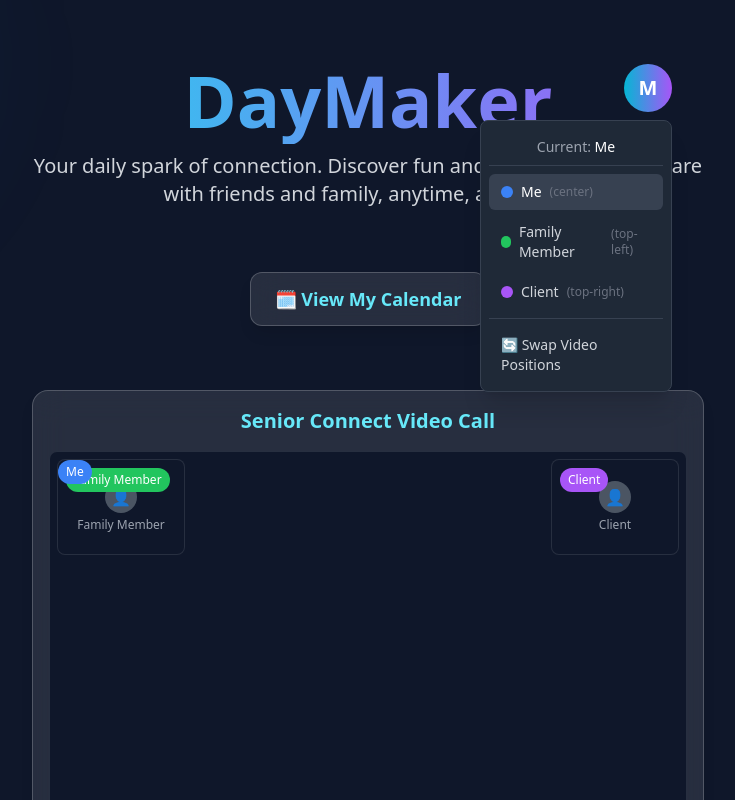
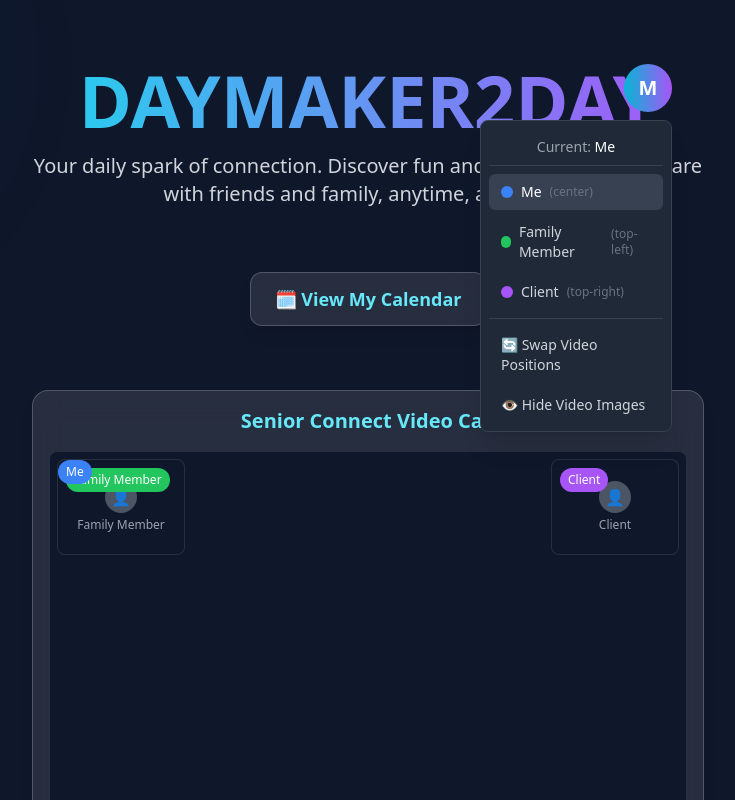
Before and after one commit to daymaker2day-rgb/Seniors, a React (Vite) app: page / in a window 1280 px wide. Both pictures are taken after a click on the button "User Menu". Shown: the top 800 px of the page, without its empty margins (272-1007 px from the left). Built offline with nearby package versions, Linux system fonts and the light colour scheme; no server answers.

Commit message:
Add video hide/show functionality to M menu and update branding to DAYMAKER2DAY

```diff
--- a/App.tsx
+++ b/App.tsx
@@ -34,6 +34,9 @@ const App: React.FC = () => {
     { id: 'family', name: 'Family Member', position: 'top-left', color: 'bg-green-500' },
     { id: 'client', name: 'Client', position: 'top-right', color: 'bg-purple-500' }
   ]);
+
+  // Video visibility state
+  const [videosVisible, setVideosVisible] = useState<boolean>(true);
 
   // Fix: Use ReturnType<typeof setTimeout> for the timeout ID type.
   // This is compatible with browser environments where setTimeout returns a number,
@@ -117,6 +120,10 @@ const App: React.FC = () => {
     setUserLayout(newLayout);
   };
 
+  const handleToggleVideos = (show: boolean) => {
+    setVideosVisible(show);
+  };
+
 
   return (
     <>
@@ -130,6 +137,8 @@ const App: React.FC = () => {
             currentUser={currentUser}
             onUserChange={handleUserChange}
             onLayoutChange={handleLayoutChange}
+            onToggleVideos={handleToggleVideos}
+            videosVisible={videosVisible}
           />
 
           <div className="w-full max-w-7xl mx-auto my-8 flex justify-center">
@@ -144,6 +153,7 @@ const App: React.FC = () => {
           <LiveVideoPreview
             currentUser={currentUser}
             userLayout={userLayout}
+            videosVisible={videosVisible}
           />
 
           <main className="w-full max-w-7xl mx-auto mt-8">
--- a/components/Footer.tsx
+++ b/components/Footer.tsx
@@ -3,7 +3,7 @@ import React from 'react';
 const Footer: React.FC = () => {
   return (
     <footer className="w-full text-center text-gray-500 mt-16 pb-8">
-      <p>&copy; {new Date().getFullYear()} DayMaker. All rights reserved.</p>
+      <p>&copy; {new Date().getFullYear()} DAYMAKER2DAY. All rights reserved.</p>
       <p className="text-sm mt-2">
         PSST! A friendly bot is in the works to help spread the word and connect even more people!
       </p>
--- a/components/Header.tsx
+++ b/components/Header.tsx
@@ -5,9 +5,11 @@ interface HeaderProps {
   currentUser: UserRole;
   onUserChange: (user: UserRole) => void;
   onLayoutChange: (layout: UserRole[]) => void;
+  onToggleVideos: (show: boolean) => void;
+  videosVisible: boolean;
 }
 
-const Header: React.FC<HeaderProps> = ({ currentUser, onUserChange, onLayoutChange }) => {
+const Header: React.FC<HeaderProps> = ({ currentUser, onUserChange, onLayoutChange, onToggleVideos, videosVisible }) => {
   return (
     <header className="relative text-center my-8">
       {/* User Menu - Top Right */}
@@ -16,11 +18,13 @@ const Header: React.FC<HeaderProps> = ({ currentUser, onUserChange, onLayoutChan
           currentUser={currentUser}
           onUserChange={onUserChange}
           onLayoutChange={onLayoutChange}
+          onToggleVideos={onToggleVideos}
+          videosVisible={videosVisible}
         />
       </div>
 
       <h1 className="text-5xl md:text-7xl font-bold bg-clip-text text-transparent bg-gradient-to-r from-cyan-400 to-purple-500 pb-2">
-        DayMaker
+        DAYMAKER2DAY
       </h1>
       <p className="text-lg md:text-xl text-gray-300 mt-2 max-w-2xl mx-auto">
         Your daily spark of connection. Discover fun and easy activities to share with friends and family, anytime, anywhere.
--- a/components/LiveVideoPreview.tsx
+++ b/components/LiveVideoPreview.tsx
@@ -4,9 +4,10 @@ import { UserRole } from './UserMenu';
 interface LiveVideoPreviewProps {
   currentUser: UserRole;
   userLayout: UserRole[];
+  videosVisible: boolean;
 }
 
-const LiveVideoPreview: React.FC<LiveVideoPreviewProps> = ({ currentUser, userLayout }) => {
+const LiveVideoPreview: React.FC<LiveVideoPreviewProps> = ({ currentUser, userLayout, videosVisible }) => {
   const videoRef = useRef<HTMLVideoElement>(null);
   const [error, setError] = useState<string | null>(null);
 
@@ -51,7 +52,14 @@ const LiveVideoPreview: React.FC<LiveVideoPreviewProps> = ({ currentUser, userLa
       </div>
 
       {/* Video Content */}
-      {isLive && !error ? (
+      {!videosVisible ? (
+        <div className="flex flex-col items-center justify-center text-gray-400">
+          <div className="w-8 h-8 bg-gray-600 rounded-full flex items-center justify-center mb-1">
+            📺
+          </div>
+          <span className="text-xs">Video Hidden</span>
+        </div>
+      ) : isLive && !error ? (
         <video
           ref={videoRef}
           autoPlay
--- a/components/UserMenu.tsx
+++ b/components/UserMenu.tsx
@@ -11,9 +11,11 @@ interface UserMenuProps {
   currentUser: UserRole;
   onUserChange: (user: UserRole) => void;
   onLayoutChange: (layout: UserRole[]) => void;
+  onToggleVideos: (show: boolean) => void;
+  videosVisible: boolean;
 }
 
-const UserMenu: React.FC<UserMenuProps> = ({ currentUser, onUserChange, onLayoutChange }) => {
+const UserMenu: React.FC<UserMenuProps> = ({ currentUser, onUserChange, onLayoutChange, onToggleVideos, videosVisible }) => {
   const [isOpen, setIsOpen] = useState(false);
 
   const userRoles: UserRole[] = [
@@ -91,12 +93,23 @@ const UserMenu: React.FC<UserMenuProps> = ({ currentUser, onUserChange, onLayout
               </div>
 
               {/* Layout Options */}
-              <div className="border-t border-gray-700 pt-2">
+              <div className="border-t border-gray-700 pt-2 space-y-1">
                 <button
                   onClick={handleLayoutSwap}
                   className="w-full text-left px-3 py-2 rounded-md text-sm text-gray-300 hover:bg-gray-700 hover:text-white transition-colors"
                 >
                   🔄 Swap Video Positions
+                </button>
+
+                {/* Video Visibility Toggle */}
+                <button
+                  onClick={() => {
+                    onToggleVideos(!videosVisible);
+                    setIsOpen(false);
+                  }}
+                  className="w-full text-left px-3 py-2 rounded-md text-sm text-gray-300 hover:bg-gray-700 hover:text-white transition-colors"
+                >
+                  {videosVisible ? '👁️ Hide Video Images' : '👁️‍🗨️ Show Video Images'}
                 </button>
               </div>
             </div>
--- a/index.html
+++ b/index.html
@@ -3,7 +3,7 @@
   <head>
     <meta charset="UTF-8" />
     <meta name="viewport" content="width=device-width, initial-scale=1.0" />
-    <title>DayMaker: Senior Connect</title>
+    <title>DAYMAKER2DAY: Senior Connect</title>
     <script src="https://cdn.tailwindcss.com"></script>
     <style>
       /* Simple animation delay utility */
--- a/metadata.json
+++ b/metadata.json
@@ -1,5 +1,5 @@
 {
-  "name": "DayMaker: Senior Connect",
+  "name": "DAYMAKER2DAY: Senior Connect",
   "description": "An easy-to-use online interface for seniors to discover and engage in fun virtual activities, fostering connection and community. Features a simple, futuristic design with 30 curated ideas for virtual chats and games.",
   "requestFramePermissions": [
     "camera",
```
